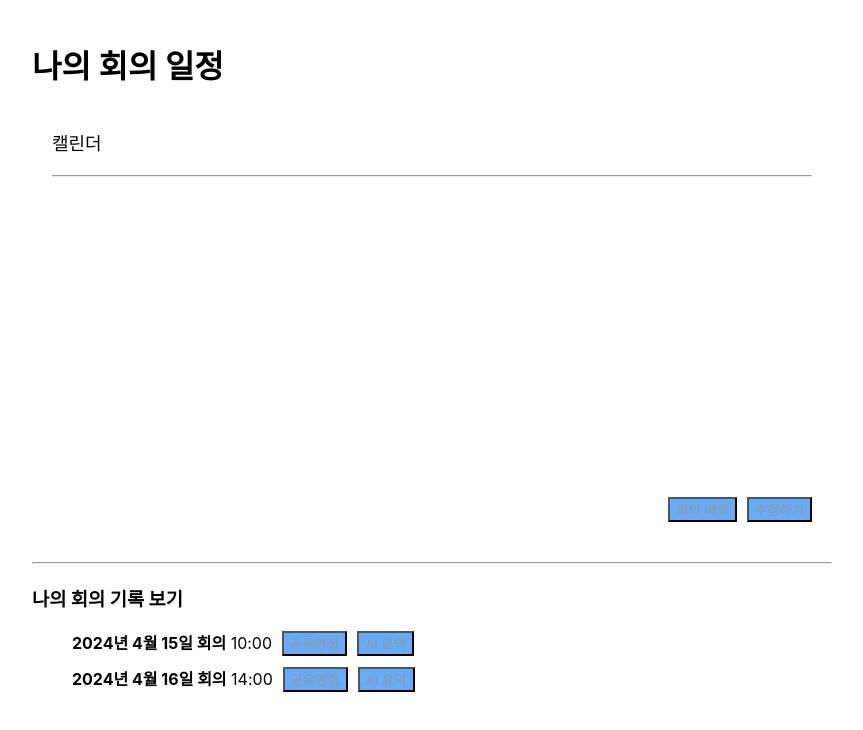
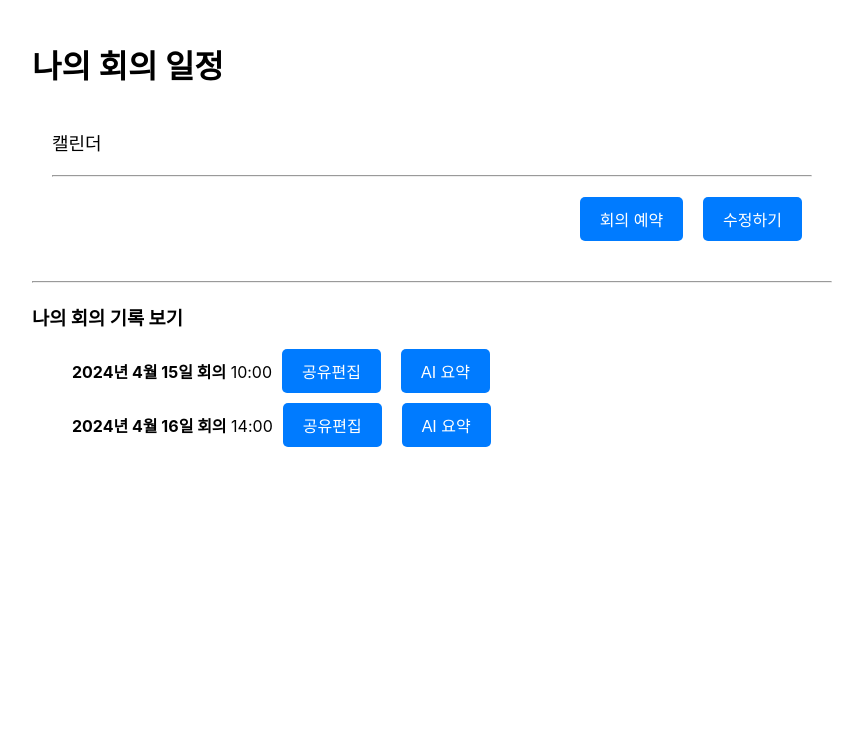
Before and after one commit to Ahyoung00/GVC, a React (Create React App) app: page / in a window 1280 px wide. Shown: the top 730 px of the page, without its empty margins (208-1071 px from the left). Built offline with nearby package versions, Linux system fonts and the light colour scheme.

Commit message:
Update App.css

```diff
--- a/src/App.css
+++ b/src/App.css
@@ -21,17 +21,26 @@
 
 .reserve-button,
 .edit-button {
-  margin-left: 10px;
-  background-color: #65abf7;
-  color: #979595;
-  margin-top: 300px;
+  padding: 10px 20px;
+  margin: 0 10px;
+  font-size: 16px;
+  background-color: #007bff;
+  color: white;
+  border: none;
+  border-radius: 5px;
+  cursor: pointer;
 
 }
 .share-button,
 .summary-button {
-  margin-left: 10px;
-  background-color: #65abf7;
-  color: #979595;
+  padding: 10px 20px;
+  margin: 0 10px;
+  font-size: 16px;
+  background-color: #007bff;
+  color: white;
+  border: none;
+  border-radius: 5px;
+  cursor: pointer;
 
 }
 .divider {
```
